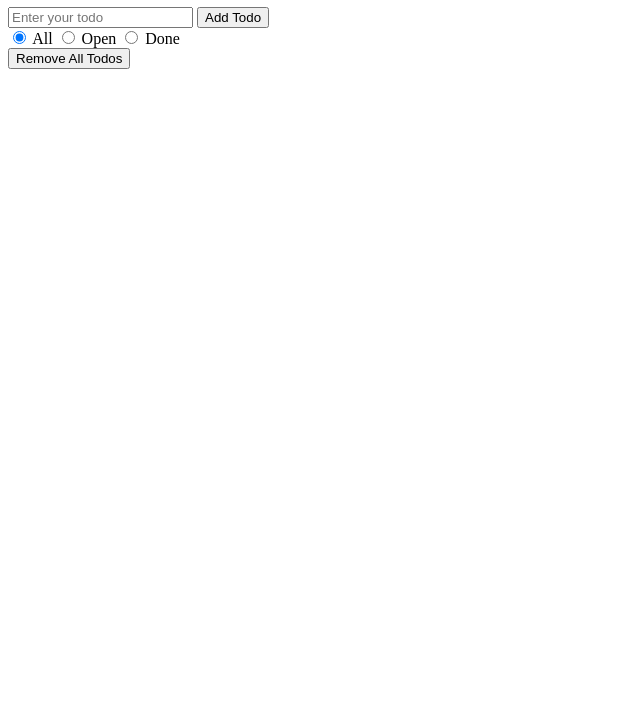
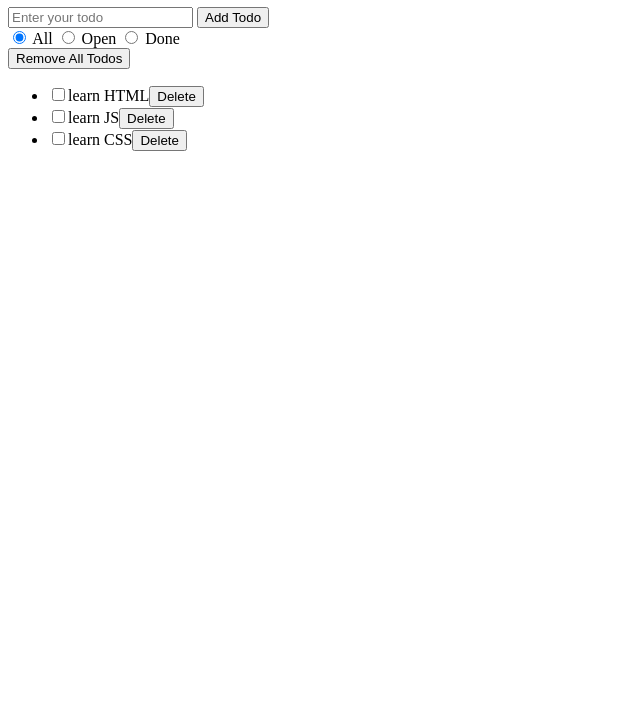
Before and after one commit to Mariana-x1/web-apps-foundation, a plain HTML site: page todoApp/index.html in a window 1280 px wide. Shown: the part 73-800 px from the top of the page, without its empty margins (0-640 px from the left). Drawn offline with Linux system fonts and the light colour scheme.

Commit message:
create label Element

```diff
--- a/todoApp/script.js
+++ b/todoApp/script.js
@@ -6,7 +6,7 @@ let todos = [
 ];
 //Wenn die Variable filteredTodos also true ist,
 //wird sie durch !filteredTodos zu false und umgekehrt.
-filteredTodos = !filteredTodos;
+//filteredTodos = !filteredTodos;
 
 // Function to display todos
 function displayTodos(filter = "All") {
@@ -25,6 +25,7 @@ function displayTodos(filter = "All") {
   } else {
     filteredTodos = todos;
   }
+  console.log(filteredTodos);
 
   // Iterate through each todo item
   filteredTodos.forEach((todo) => {
@@ -34,7 +35,14 @@ function displayTodos(filter = "All") {
     // Create a checkbox element
     const checkbox = document.createElement("input");
     checkbox.type = "checkbox";
-    checkbox.checked = todo.done; // Set the checked status based on the todo's done property
+    // Set the checked status based on the todo's done property
+    checkbox.checked = todo.done;
+    checkbox.id = "todo-" + todo.id;
+    //jedes Element braucht ein label mit for-Atribute (dieses zeigt auf die ID des input-Elements)
+    const label = document.createElement("label");
+    label.htmlFor = checkbox.id;
+    li.append(checkbox, label);
+    todoList.append(li);
 
     // Set an event listener to update the todo's done property when the checkbox is toggled
     checkbox.addEventListener("change", function () {
@@ -48,6 +56,7 @@ function displayTodos(filter = "All") {
     // Add event listener to the delete button
     deleteButton.addEventListener("click", function () {
       deleteTodo(todo.id);
+      console.log(deleteButton);
     });
 
     // Set the text content of the list item to the todo text
@@ -99,6 +108,7 @@ function deleteTodo(todoId) {
   todos = todos.filter((todo) => todo.id !== todoId);
   // Update the display to reflect the changes
   displayTodos();
+  // Nachdem das Todo gelöscht wurde, speichern Sie den Zustand im Local Storage
 }
 
 // Event listener for the filter radio buttons
```
Also changed, not shown: todoApp/index.html (+1 -0 lines).
